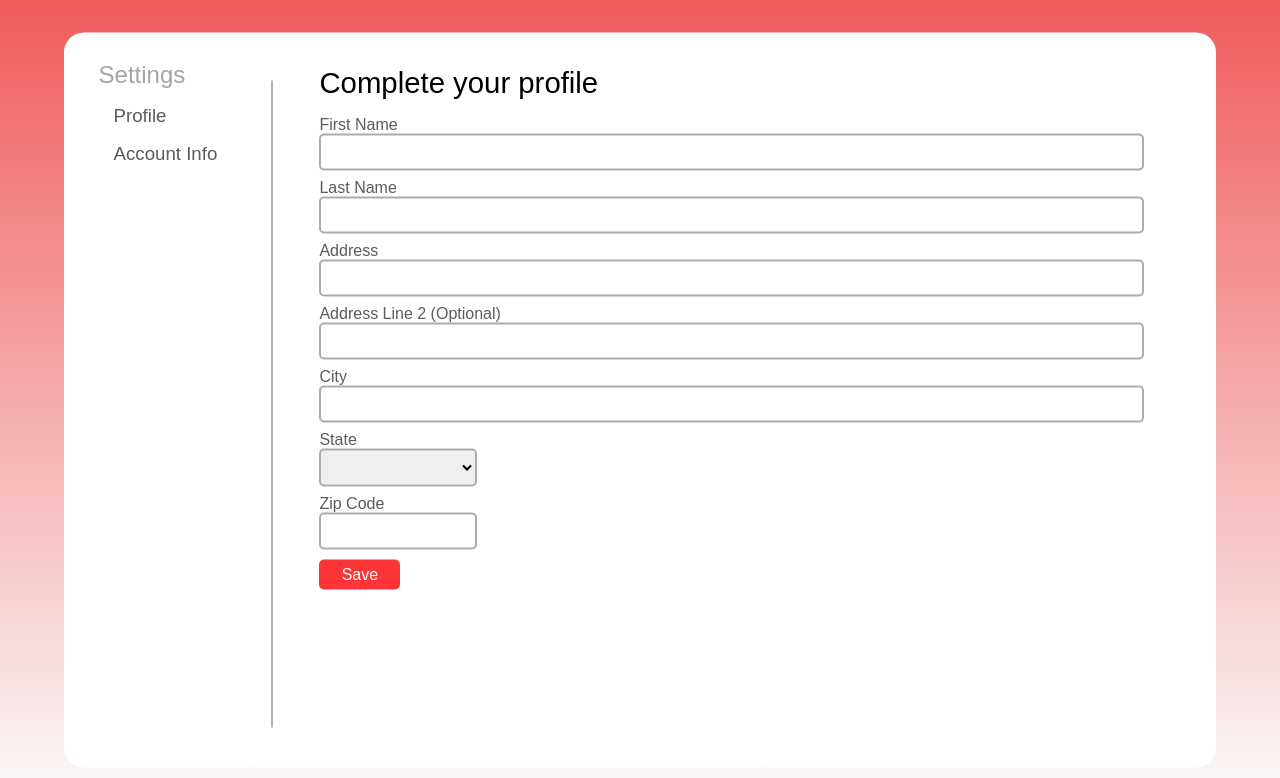
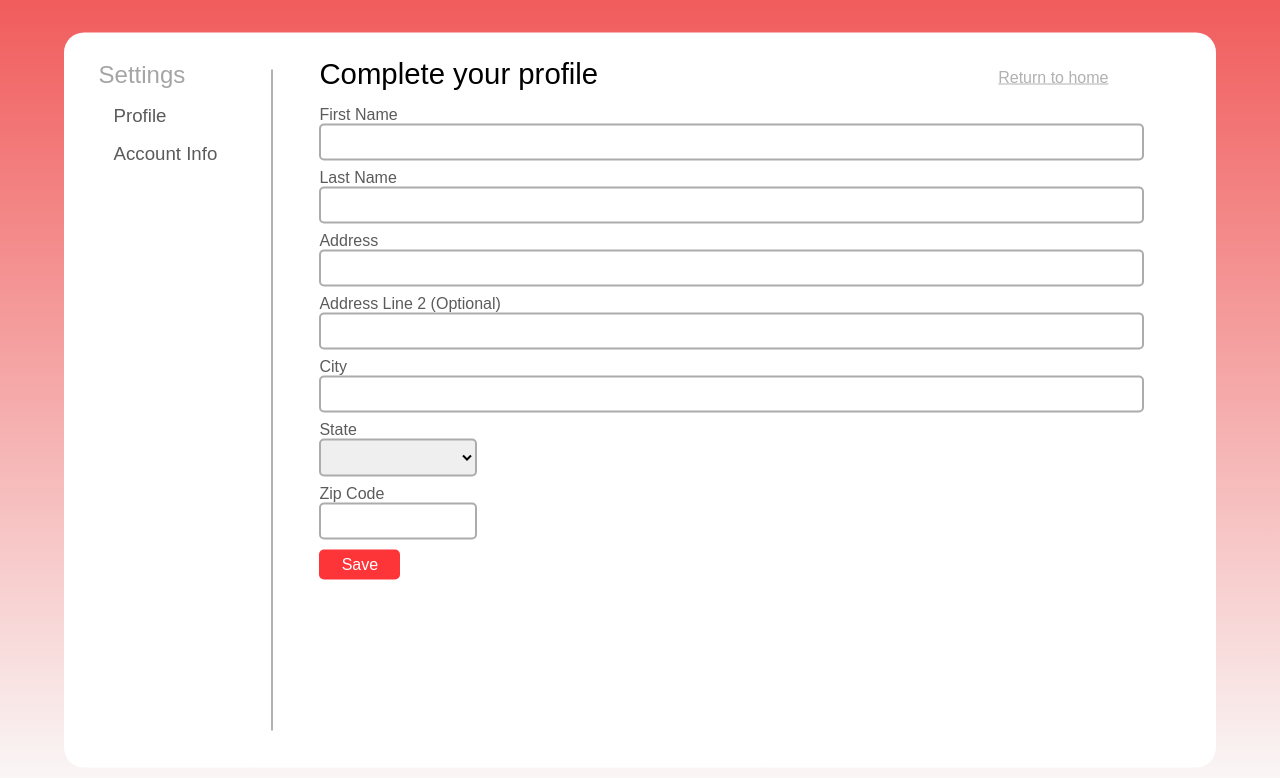
Before and after one commit to dragomirNonov/COSC4353-GroupProject, a React (Vite) app in the folder cosc4353-project/: page /profilesettings in a window 1280 px wide. Shown: the top 778 px of the page. Built offline with nearby package versions, Linux system fonts and the light colour scheme.

Commit message:
Added a button to go to home page

```diff
--- a/cosc4353-project/src/components/accountsettings.jsx
+++ b/cosc4353-project/src/components/accountsettings.jsx
@@ -47,10 +47,17 @@ const AccountSettings = (props) => {
           </ul>
         </div>
 
-        {/* {settingsPage === "profile" && <ProfileSettings />} */}
-
         <div className="settings-container">
-          <h1>Edit your account</h1>
+          <div className="settingsTop">
+            <div>
+              <h1>Edit your account</h1>
+            </div>
+            <div>
+              <Link to="/home">
+                <button className="home-button"> Return to home</button>
+              </Link>
+            </div>
+          </div>
 
           <form onSubmit={handleSubmit}>
             <div>
--- a/cosc4353-project/src/components/profilesettings.jsx
+++ b/cosc4353-project/src/components/profilesettings.jsx
@@ -75,7 +75,16 @@ const ProfileSettings = (props) => {
           </ul>
         </div>
         <div className="settings-container">
-          <h1>Complete your profile</h1>
+          <div className="settingsTop">
+            <div>
+              <h1>Complete your profile</h1>
+            </div>
+            <div>
+              <Link to="/home">
+                <button className="home-button"> Return to home</button>
+              </Link>
+            </div>
+          </div>
 
           <form onSubmit={handleSubmit}>
             <div>
--- a/cosc4353-project/src/settings.css
+++ b/cosc4353-project/src/settings.css
@@ -36,13 +36,13 @@ body {
 #settings-tabs {
     position: absolute;
     padding: 1% 3%;
-    width: 20%;
-    height: 20%;
+    width: 15%;
+    height: 100%;
     font-family: Arial;
+
 }
 
 #settings {
-
     font-size: 18pt;
     color: #A5A5A5;
     padding: 0px 0px 8px 0px;
@@ -64,7 +64,7 @@ body {
     border-radius: 5px;
     text-align: left;
     height: 20%;
-    width: 60%;
+    width: 80%;
 }
 
 .settings-button:hover {
@@ -77,8 +77,8 @@ body {
 .settings-container {
     border-left: 2px solid rgb(177, 177, 177);
     left: 18%;
-    top: 6.5%;
-    height: 88%;
+    top: 5%;
+    height: 90%;
     width: 70%;
     padding: 0% 4%;
     margin: none;
@@ -86,11 +86,36 @@ body {
     font-family: Arial;
 }
 
+.settings-top {
+    position: absolute;
+    bottom: 10%;
+    display: flex;
+    flex-direction: row;
+}
+
+.home-button {
+    font-size: 12pt;
+    background-color: transparent;
+    border: none;
+    text-decoration: underline;
+    color:rgb(177, 177, 177);
+    left: 80%;
+    position: absolute;
+    top: 18px;
+    transform: translate(0%, -100%);
+}
+
+.home-button:hover {
+    color: rgb(139, 139, 139);
+    cursor: pointer;
+}
+
+
 .settings-container h1 {
     position: absolute;
     font-size: 22pt;
     font-weight: normal;
-
+    top: 2px;
     transform: translate(0%, -100%);
 }
 
```
